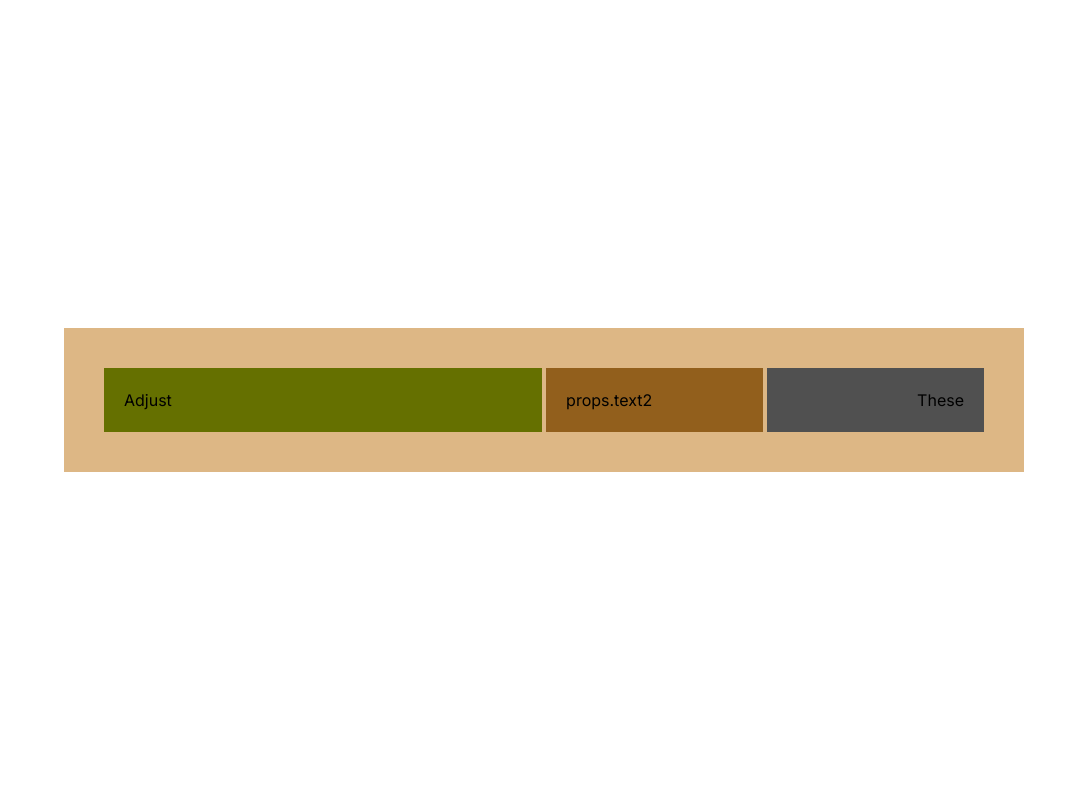
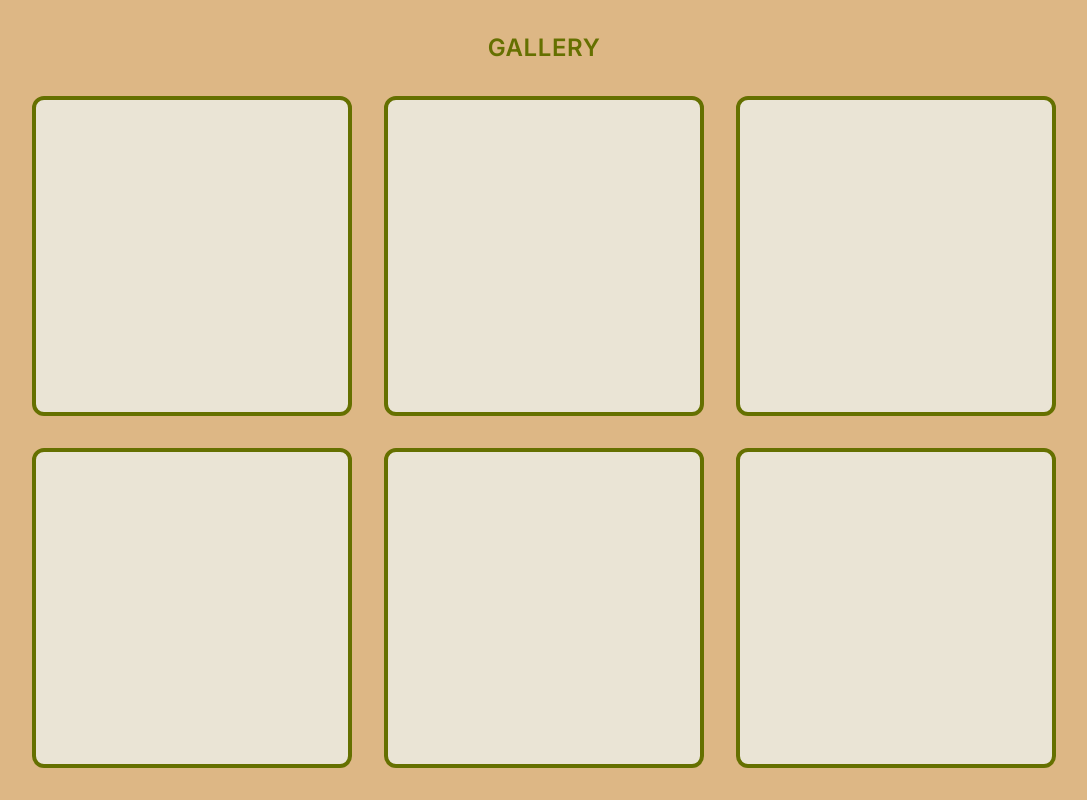
Before and after one commit to acm-ucr/cooking-website, a Next.js app: page / in a window 1280 px wide. Shown: the whole page, without its empty margins (96-1183 px from the left). Built offline with nearby package versions, Linux system fonts and the light colour scheme.

Commit message:
Added Gallery Home

```diff
--- a/src/app/page.tsx
+++ b/src/app/page.tsx
@@ -1,10 +1,22 @@
-import Example from "@/components/example";
+const PLACEHOLDER_COUNT = 6;
 
 const Home = () => {
   return (
-    <div className="flex h-screen w-screen items-center justify-center">
-      <Example text1="Adjust" text2="These" text3="Props" />
-    </div>
+    <main className="min-h-screen w-full bg-[color:var(--color-cooking-brown-light)] flex items-center justify-center p-8">
+      <div className="max-w-5xl w-full">
+        <h1 className="text-center text-2xl font-semibold tracking-wide text-[color:var(--color-cooking-green)]">
+          GALLERY
+        </h1>
+        <div className="mt-8 grid grid-cols-1 gap-8 sm:grid-cols-2 lg:grid-cols-3">
+          {Array.from({ length: PLACEHOLDER_COUNT }).map((_, index) => (
+            <div
+              key={index}
+              className="aspect-square rounded-xl border-4 border-[color:var(--color-cooking-green)] bg-[color:var(--color-cooking-cream-light)]"
+            />
+          ))}
+        </div>
+      </div>
+    </main>
   );
 };
 
```
